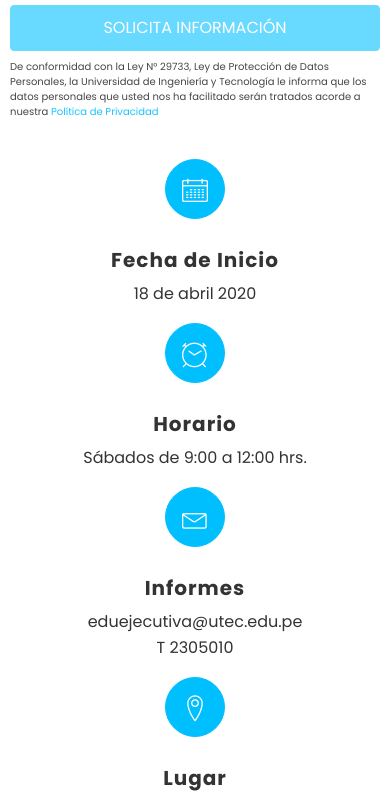
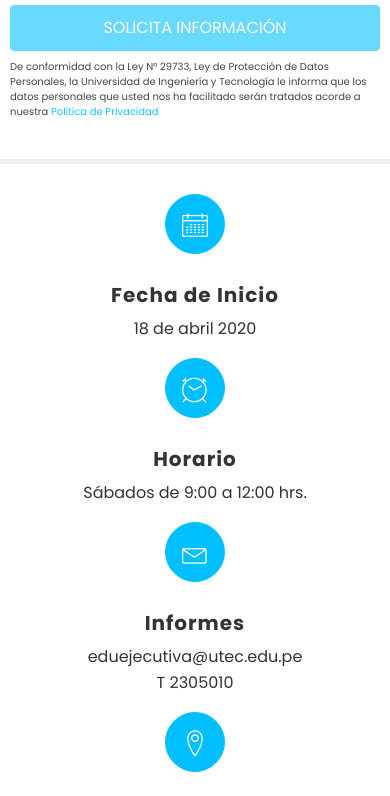
Before and after one commit to crissanis/html3, a plain HTML site: page index.html in a window 390 px wide. Shown: the part 924-1720 px from the top of the page. Drawn offline with Linux system fonts and the light colour scheme.

Commit message:
actualizando moviles

```diff
--- a/css/main.css
+++ b/css/main.css
@@ -1371,6 +1371,19 @@ span.form-pie {
 }
 
 @media (max-width: 767px){
+  .testimonial-item img {
+    width: 150px;
+    height: 150px;
+}
+  #services{
+    border-top-color: #efefef;
+    border-top-style: solid;
+    /* margin-top: 20px; */
+    border-bottom-color: #efefef;
+    border-bottom-style: solid;
+    border-top-width: 5px;
+    margin-top: 30px;
+  }
   .form-wrapper h4 {
     font-size: 1.3em;
 }
```
